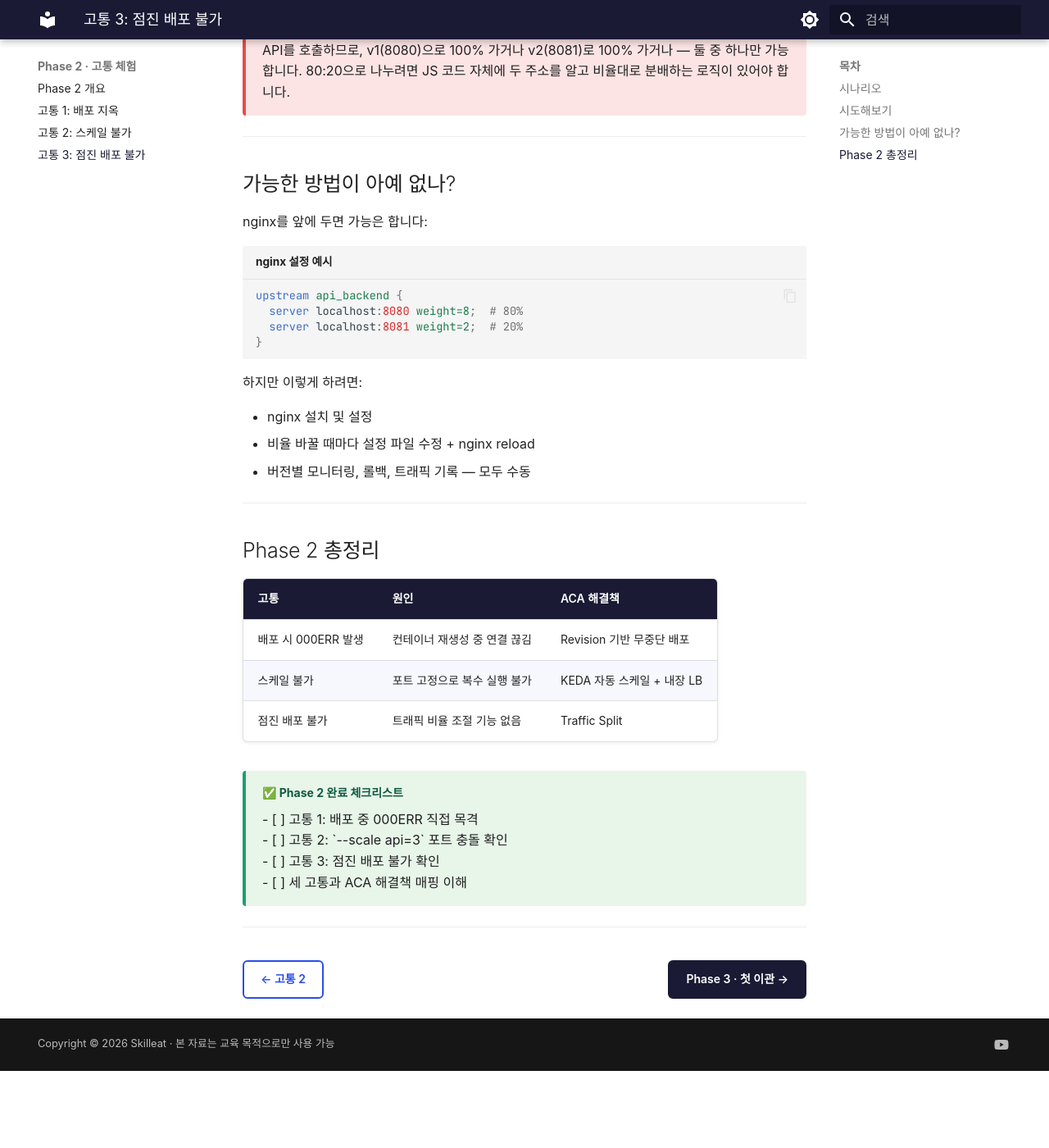
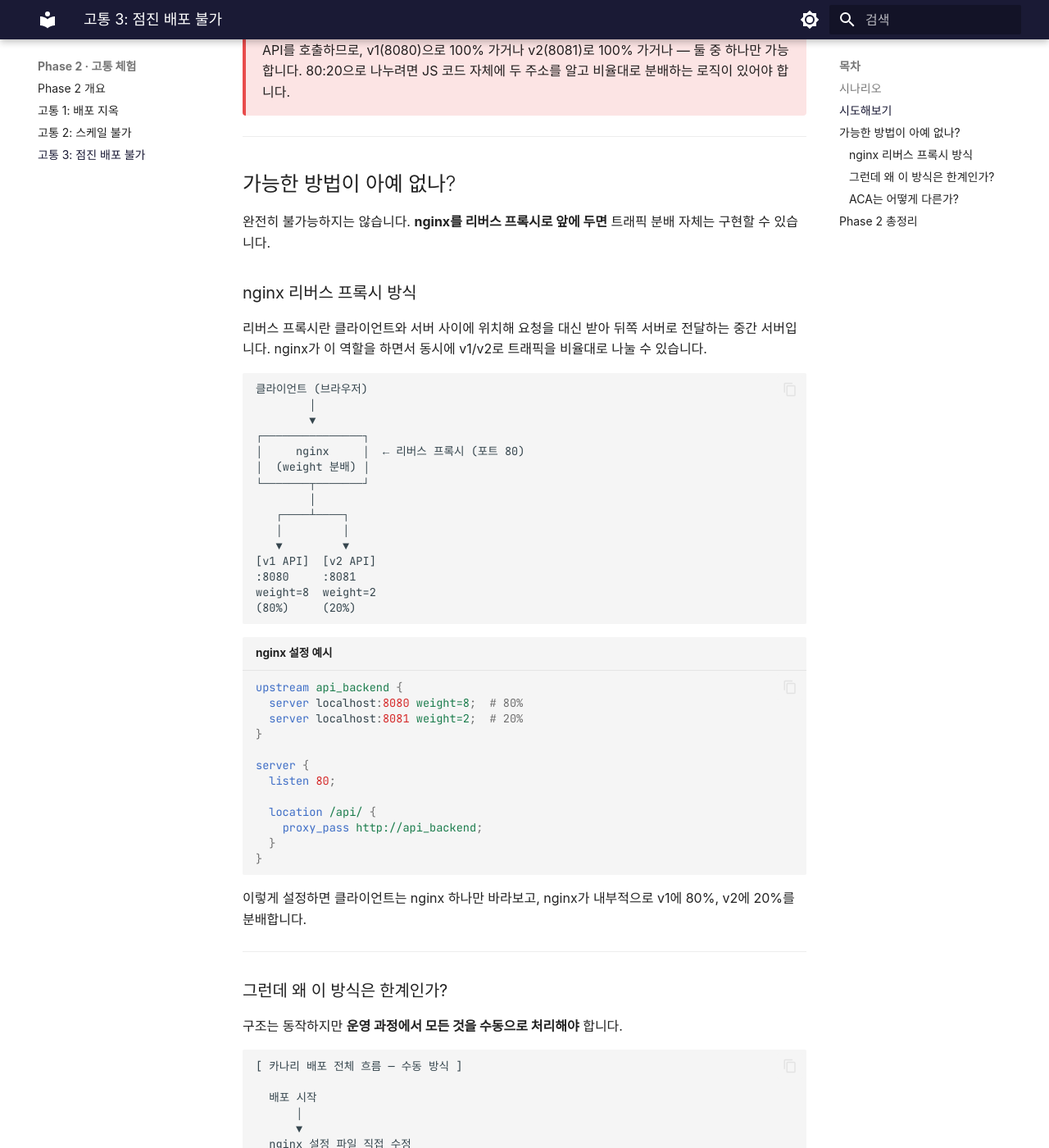
Before and after one commit to skilleat-labs/container-service-labs, an MkDocs documentation site: the page built from docs/phase-2/pain-3-no-canary.md, in a window 1280 px wide and 1400 px high, scrolled down 1644 px. Shown: the whole window at 82% size. Built offline with MkDocs 1.6.1 and Material for MkDocs 9.7.7, drawn with Linux system fonts in a browser that asks for light colours; some web fonts are replaced; before the commit the page ends 2950 px from its top, so only the background shows below that; some of the changed text lies outside the part shown.

Commit message:
feat: 점진 배포 nginx 방식 상세 설명 및 다이어그램 추가
Co-Authored-By: Claude Sonnet 4.6 <noreply@anthropic.com>

````diff
--- a/docs/phase-2/pain-3-no-canary.md
+++ b/docs/phase-2/pain-3-no-canary.md
@@ -69,20 +69,117 @@ v1과 v2가 동시에 살아있습니다. 그런데...
 
 ## 가능한 방법이 아예 없나?
 
-nginx를 앞에 두면 가능은 합니다:
+완전히 불가능하지는 않습니다. **nginx를 리버스 프록시로 앞에 두면** 트래픽 분배 자체는 구현할 수 있습니다.
+
+### nginx 리버스 프록시 방식
+
+리버스 프록시란 클라이언트와 서버 사이에 위치해 요청을 대신 받아 뒤쪽 서버로 전달하는 중간 서버입니다. nginx가 이 역할을 하면서 동시에 v1/v2로 트래픽을 비율대로 나눌 수 있습니다.
+
+```
+클라이언트 (브라우저)
+        │
+        ▼
+┌───────────────┐
+│     nginx     │  ← 리버스 프록시 (포트 80)
+│  (weight 분배) │
+└───────┬───────┘
+        │
+   ┌────┴────┐
+   │         │
+   ▼         ▼
+[v1 API]  [v2 API]
+:8080     :8081
+weight=8  weight=2
+(80%)     (20%)
+```
 
 ```nginx title="nginx 설정 예시"
 upstream api_backend {
   server localhost:8080 weight=8;  # 80%
   server localhost:8081 weight=2;  # 20%
 }
+
+server {
+  listen 80;
+
+  location /api/ {
+    proxy_pass http://api_backend;
+  }
+}
 ```
 
-하지만 이렇게 하려면:
+이렇게 설정하면 클라이언트는 nginx 하나만 바라보고, nginx가 내부적으로 v1에 80%, v2에 20%를 분배합니다.
 
-- nginx 설치 및 설정
-- 비율 바꿀 때마다 설정 파일 수정 + nginx reload
-- 버전별 모니터링, 롤백, 트래픽 기록 — 모두 수동
+---
+
+### 그런데 왜 이 방식은 한계인가?
+
+구조는 동작하지만 **운영 과정에서 모든 것을 수동으로 처리해야** 합니다.
+
+```
+[ 카나리 배포 전체 흐름 — 수동 방식 ]
+
+  배포 시작
+      │
+      ▼
+  nginx 설정 파일 직접 수정
+  (weight=8/2 → weight=5/5 → weight=0/10)
+      │
+      ▼
+  nginx reload 명령 실행
+  (sudo nginx -s reload)
+      │
+      ▼
+  에러율·응답시간 직접 모니터링
+  (curl 반복 실행, 로그 직접 확인)
+      │
+  ┌───┴───┐
+  │       │
+ 이상 없음  이상 발생
+  │       │
+  ▼       ▼
+100%   설정 파일 다시 수정
+전환    → weight 되돌리기
+        → nginx reload
+        → 수동 확인
+```
+
+구체적으로 무엇이 문제인지 정리하면:
+
+| 작업 | 수동 방식의 현실 |
+|------|----------------|
+| 비율 변경 | 설정 파일 직접 편집 → nginx reload |
+| 모니터링 | `curl` 반복 실행하거나 로그 직접 grep |
+| 롤백 | 설정 파일 되돌리기 → nginx reload |
+| 트래픽 기록 | 별도 로그 분석 도구 없으면 불가 |
+| 자동화 | 스크립트를 직접 짜야 함 |
+
+---
+
+### ACA는 어떻게 다른가?
+
+```
+[ ACA Traffic Split — 명령 한 줄로 끝 ]
+
+  az containerapp ingress traffic set \
+    --revision-weight v1=80 v2=20
+
+        │
+        ▼
+  ACA 내장 Ingress가 자동으로 분배
+        │
+   ┌────┴────┐
+   │         │
+   ▼         ▼
+[v1 Revision] [v2 Revision]
+    80%           20%
+
+  → 모니터링: Azure Monitor 자동 수집
+  → 롤백: 명령 한 줄 (v1=100 v2=0)
+  → 비율 변경: 명령 한 줄
+```
+
+nginx 방식은 "할 수는 있지만 운영자가 모든 것을 손수 챙겨야 하는" 방식이고, ACA는 이 과정을 플랫폼이 대신 처리해주는 방식입니다.
 
 ---
 
````
